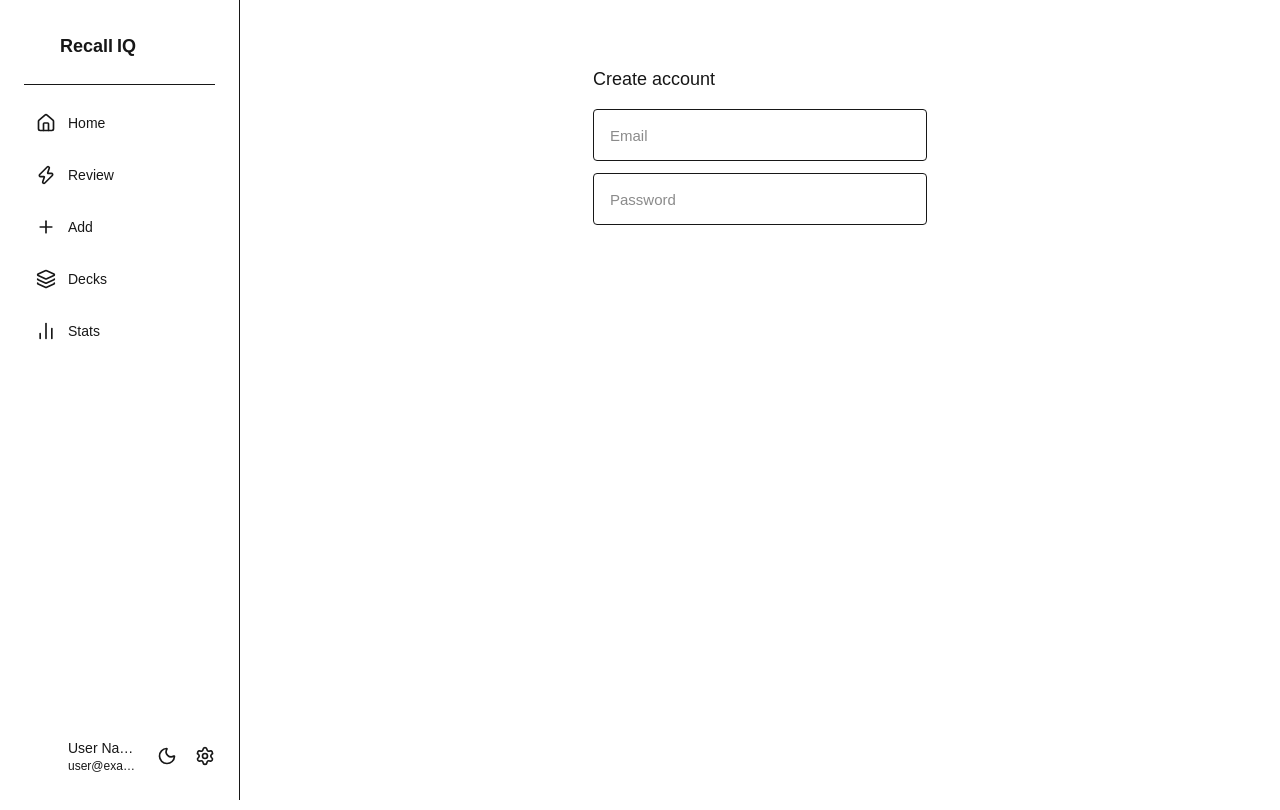
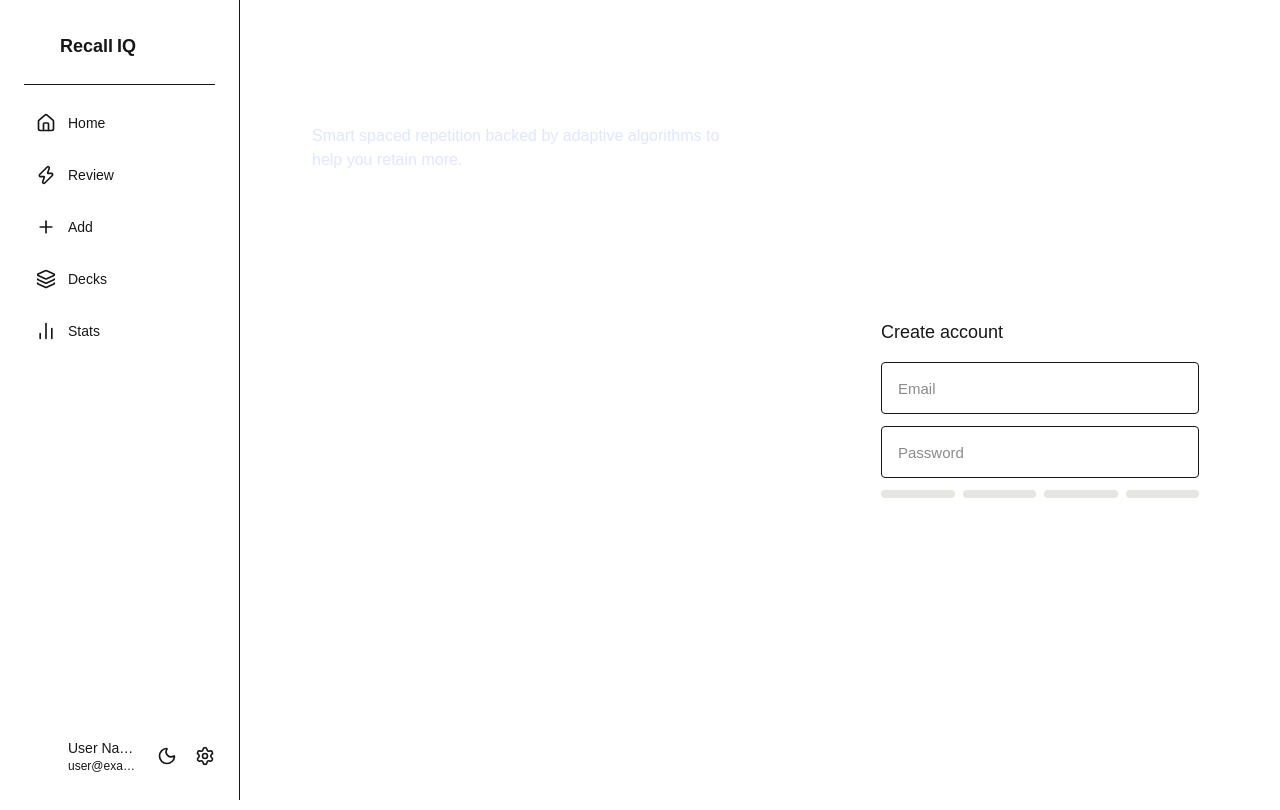
Before and after one commit to Sudarshan7a/recallIQ, a Next.js app: page /register in a window 1280 px wide. Shown: the top 810 px of the page. Built offline with nearby package versions, Linux system fonts and the light colour scheme.

Commit message:
feat(auth/onboarding): add desktop brand panel, password strength, onboarding domain and daily-goal screens

```diff
--- a/app/login/page.tsx
+++ b/app/login/page.tsx
@@ -4,6 +4,7 @@ import React, { useState } from 'react'
 import Card from '../../components/ui/Card'
 import Input from '../../components/ui/Input'
 import Button from '../../components/ui/Button'
+import AuthBrandPanel from '../../components/ui/AuthBrandPanel'
 import { useRouter } from 'next/navigation'
 
 export default function LoginPage() {
@@ -17,7 +18,10 @@ export default function LoginPage() {
   }
 
   return (
-    <div className="max-w-sm mx-auto">
+    <div className="min-h-screen flex">
+      <AuthBrandPanel />
+      <main className="flex-1 flex items-center justify-center px-4 py-8">
+        <div className="w-full max-w-[480px]">
           <Card className="p-6">
             <h2 className="text-lg font-medium text-text-primary">Sign in</h2>
             <div className="mt-4 space-y-3">
@@ -27,5 +31,7 @@ export default function LoginPage() {
             </div>
           </Card>
         </div>
+      </main>
+    </div>
   )
 }
--- /dev/null
+++ b/app/onboarding/daily-goal/page.tsx
@@ -0,0 +1,35 @@
+"use client"
+
+import React from 'react'
+import Card from '../../../components/ui/Card'
+import Button from '../../../components/ui/Button'
+
+const goals = [5,10,15,30]
+
+export default function DailyGoal() {
+  return (
+    <div className="max-w-4xl mx-auto">
+      <header className="mb-4">
+        <h1 className="text-2xl font-display font-semibold text-text-primary">Daily study goal</h1>
+        <p className="text-text-secondary">Choose how many minutes you'd like to study each day.</p>
+      </header>
+
+      <div className="grid grid-cols-1 md:grid-cols-3 gap-4 items-center">
+        {goals.map((g) => (
+          <div key={g} className={`flex justify-center`}>
+            <Card className={`p-4 ${g===15 ? 'border-2 border-indigo scale-105 h-[156px]' : 'h-[140px]'}`}>
+              <div className="text-center">
+                <div className="text-2xl font-semibold text-text-primary">{g} min</div>
+                <div className="text-text-secondary text-sm mt-2">per day</div>
+              </div>
+            </Card>
+          </div>
+        ))}
+      </div>
+
+      <div className="mt-6 flex justify-end">
+        <Button variant="primary">Finish</Button>
+      </div>
+    </div>
+  )
+}
--- /dev/null
+++ b/app/onboarding/domain/page.tsx
@@ -0,0 +1,30 @@
+"use client"
+
+import React from 'react'
+import Card from '../../../components/ui/Card'
+import Button from '../../../components/ui/Button'
+
+const domains = ['Math', 'Science', 'Languages', 'History', 'Programming', 'Art']
+
+export default function DomainSelection() {
+  return (
+    <div className="max-w-4xl mx-auto">
+      <header className="mb-4">
+        <h1 className="text-2xl font-display font-semibold text-text-primary">Choose your domains</h1>
+        <p className="text-text-secondary">Pick topics you want to study.</p>
+      </header>
+
+      <div className="grid grid-cols-2 md:grid-cols-3 gap-3 md:gap-4">
+        {domains.map((d) => (
+          <Card key={d} className="p-4 flex items-center justify-center h-24">
+            <div className="text-text-primary font-medium">{d}</div>
+          </Card>
+        ))}
+      </div>
+
+      <div className="mt-6 flex justify-end">
+        <Button variant="primary">Continue</Button>
+      </div>
+    </div>
+  )
+}
--- a/app/register/page.tsx
+++ b/app/register/page.tsx
@@ -4,6 +4,8 @@ import React, { useState } from 'react'
 import Card from '../../components/ui/Card'
 import Input from '../../components/ui/Input'
 import Button from '../../components/ui/Button'
+import AuthBrandPanel from '../../components/ui/AuthBrandPanel'
+import PasswordStrength from '../../components/ui/PasswordStrength'
 import { useRouter } from 'next/navigation'
 
 export default function RegisterPage() {
@@ -17,15 +19,21 @@ export default function RegisterPage() {
   }
 
   return (
-    <div className="max-w-sm mx-auto">
+    <div className="min-h-screen flex">
+      <AuthBrandPanel />
+      <main className="flex-1 flex items-center justify-center px-4 py-8">
+        <div className="w-full max-w-[480px]">
           <Card className="p-6">
             <h2 className="text-lg font-medium text-text-primary">Create account</h2>
             <div className="mt-4 space-y-3">
               <Input placeholder="Email" value={email} onChange={(e) => setEmail(e.target.value)} />
               <Input placeholder="Password" type="password" value={password} onChange={(e) => setPassword(e.target.value)} />
+              <PasswordStrength value={password} />
               <Button variant="primary" onClick={handleRegister}>Create account</Button>
             </div>
           </Card>
         </div>
+      </main>
+    </div>
   )
 }
--- /dev/null
+++ b/components/ui/AuthBrandPanel.tsx
@@ -0,0 +1,26 @@
+import React from 'react'
+
+export default function AuthBrandPanel({ children }: { children?: React.ReactNode }) {
+  return (
+    <aside className="hidden xl:flex w-[560px] h-full bg-indigo text-white p-8 flex-col justify-center">
+      <div className="max-w-[420px]">
+        <div className="text-3xl font-display font-bold mb-4">RecallIQ</div>
+        <p className="mb-6 text-indigo-100">Smart spaced repetition backed by adaptive algorithms to help you retain more.</p>
+        <div className="space-y-4">
+          <div className="flex items-start gap-3">
+            <div className="w-8 h-8 bg-white/10 rounded-full flex items-center justify-center">✓</div>
+            <div>AI-powered card generation</div>
+          </div>
+          <div className="flex items-start gap-3">
+            <div className="w-8 h-8 bg-white/10 rounded-full flex items-center justify-center">✓</div>
+            <div>Optimized review scheduling</div>
+          </div>
+          <div className="flex items-start gap-3">
+            <div className="w-8 h-8 bg-white/10 rounded-full flex items-center justify-center">✓</div>
+            <div>Classroom & university integrations</div>
+          </div>
+        </div>
+      </div>
+    </aside>
+  )
+}
--- /dev/null
+++ b/components/ui/PasswordStrength.tsx
@@ -0,0 +1,28 @@
+import React from 'react'
+
+interface PasswordStrengthProps {
+  value: string
+}
+
+function scorePassword(pw: string) {
+  let score = 0
+  if (pw.length >= 8) score++
+  if (/[A-Z]/.test(pw)) score++
+  if (/[0-9]/.test(pw)) score++
+  if (/[^A-Za-z0-9]/.test(pw)) score++
+  return score
+}
+
+export default function PasswordStrength({ value }: PasswordStrengthProps) {
+  const score = scorePassword(value)
+  const segments = [0,1,2,3]
+  return (
+    <div className="flex gap-2 mt-2">
+      {segments.map((s, i) => {
+        const active = i <= score - 1
+        const bg = active ? (score <= 1 ? 'bg-red' : score === 2 ? 'bg-amber' : 'bg-teal') : 'bg-[#E5E5E2]'
+        return <div key={i} className={`${bg} h-2 flex-1 rounded-sm`} />
+      })}
+    </div>
+  )
+}
```
Lines whose indentation alone changed are shown as unchanged.
